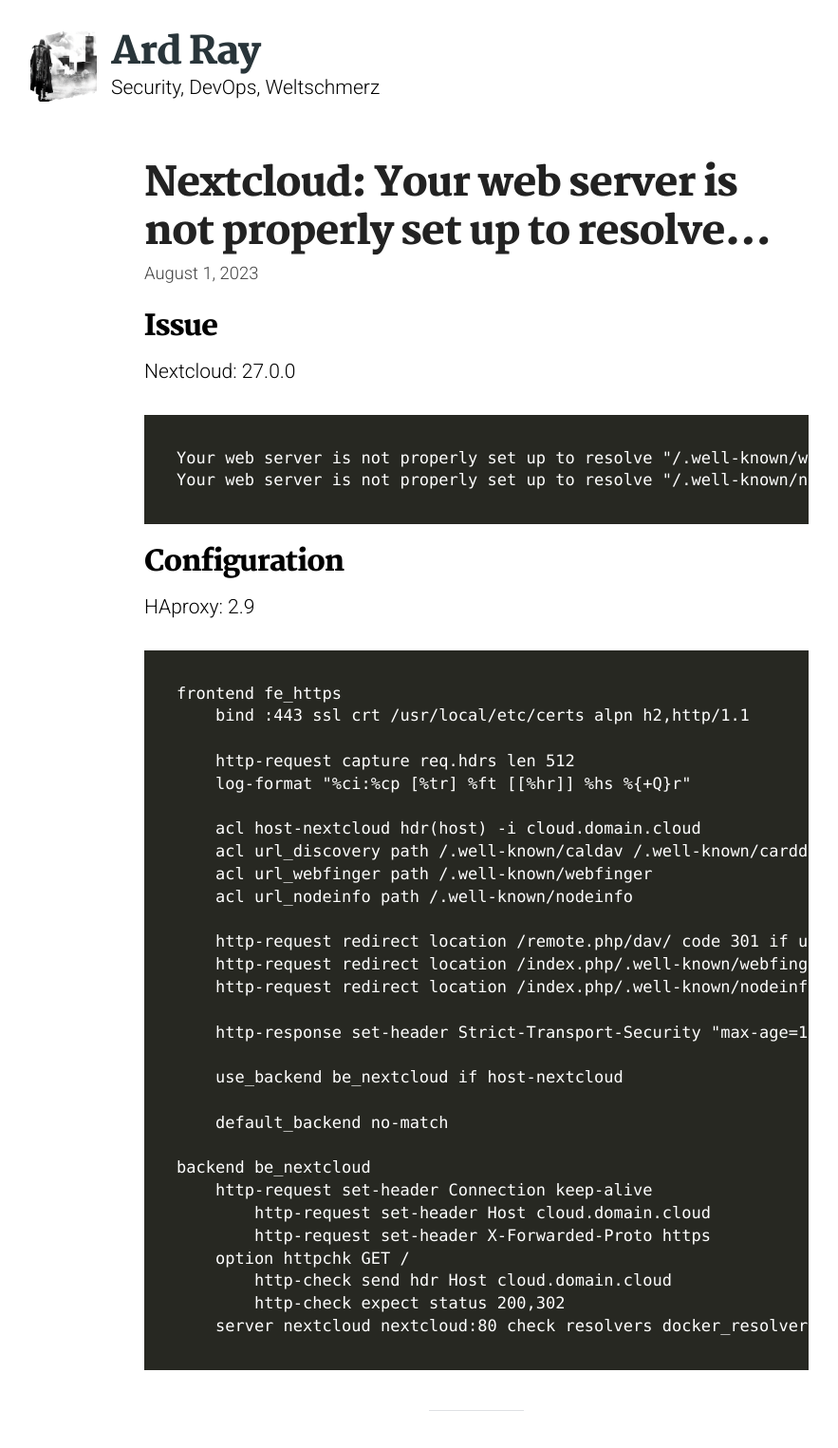
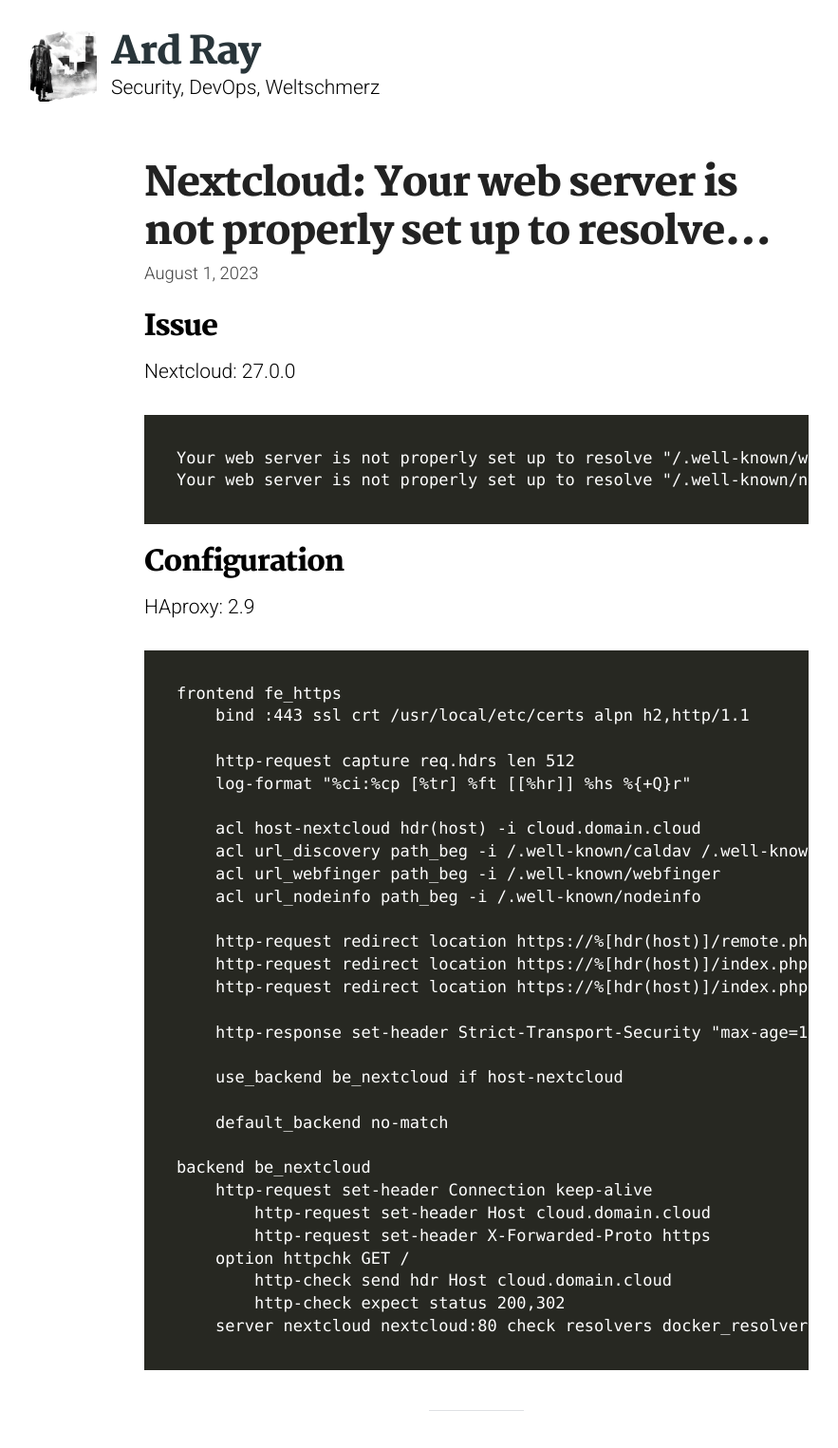
Before and after one commit to ArdRay/ardray.github.io, a Jekyll site: the page built from _posts/2023-08-01-webfinger-nodeinfo-configuration-haproxy.markdown, in a window 1280 px wide. Shown: the top 1525 px of the page at 95% size, without its empty margins (138-1021 px from the left). Built offline with Jekyll 4.4.1, drawn with Linux system fonts in a browser that asks for light colours; some of the changed lines change nothing that is shown.

Commit message:
Webfinger fix

```diff
--- a/_posts/2023-08-01-webfinger-nodeinfo-configuration-haproxy.markdown
+++ b/_posts/2023-08-01-webfinger-nodeinfo-configuration-haproxy.markdown
@@ -25,13 +25,13 @@
     log-format "%ci:%cp [%tr] %ft [[%hr]] %hs %{+Q}r"
 
     acl host-nextcloud hdr(host) -i cloud.domain.cloud
-    acl url_discovery path /.well-known/caldav /.well-known/carddav
-    acl url_webfinger path /.well-known/webfinger
-    acl url_nodeinfo path /.well-known/nodeinfo
+    acl url_discovery path_beg -i /.well-known/caldav /.well-known/carddav
+    acl url_webfinger path_beg -i /.well-known/webfinger
+    acl url_nodeinfo path_beg -i /.well-known/nodeinfo
 
-    http-request redirect location /remote.php/dav/ code 301 if url_discovery host-nextcloud
-    http-request redirect location /index.php/.well-known/webfinger code 301 if url_webfinger host-nextcloud
-    http-request redirect location /index.php/.well-known/nodeinfo code 301 if url_nodeinfo host-nextcloud
+    http-request redirect location https://%[hdr(host)]/remote.php/dav/ code 301 if url_discovery host-nextcloud
+    http-request redirect location https://%[hdr(host)]/index.php/.well-known/webfinger code 301 if url_webfinger host-nextcloud
+    http-request redirect location https://%[hdr(host)]/index.php/.well-known/nodeinfo code 301 if url_nodeinfo host-nextcloud
 
     http-response set-header Strict-Transport-Security "max-age=16000000; includeSubDomains;"
 
```
